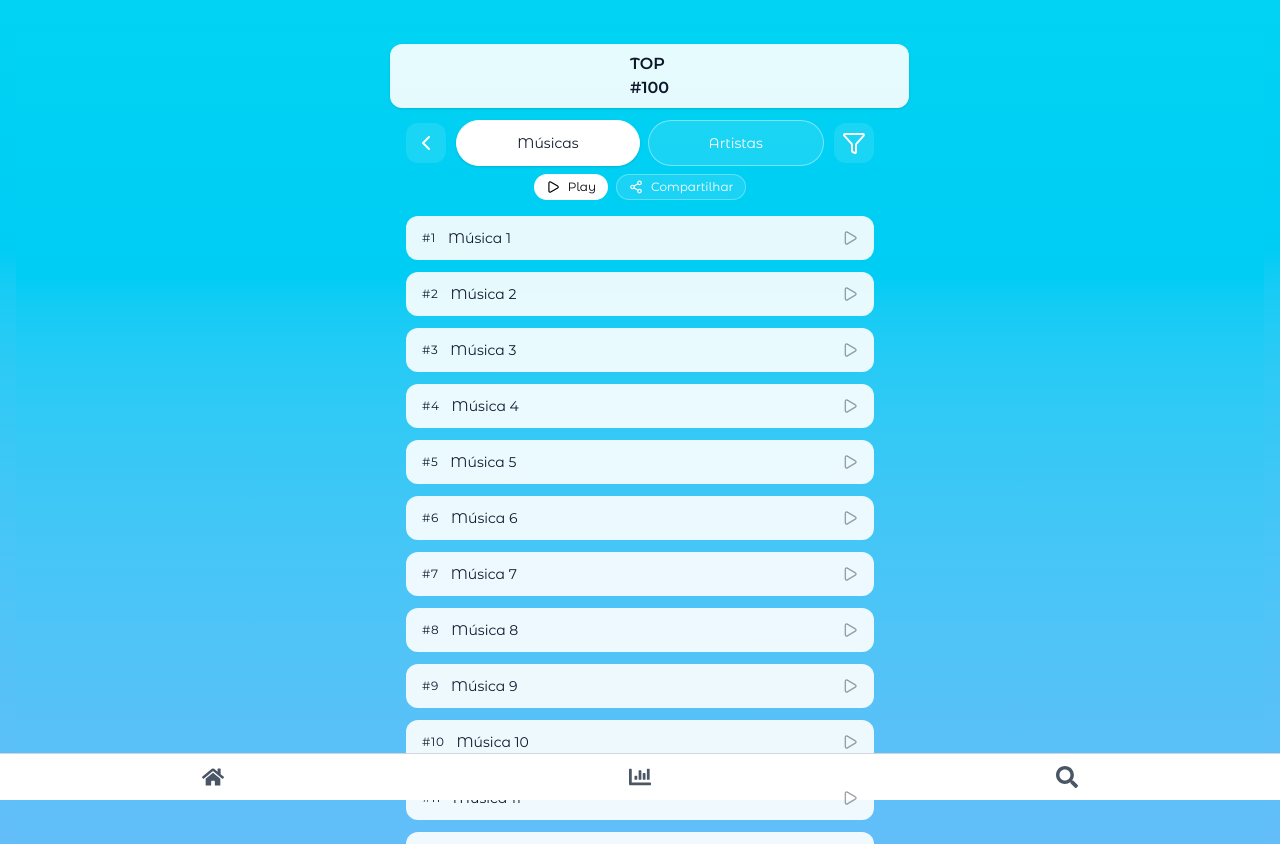
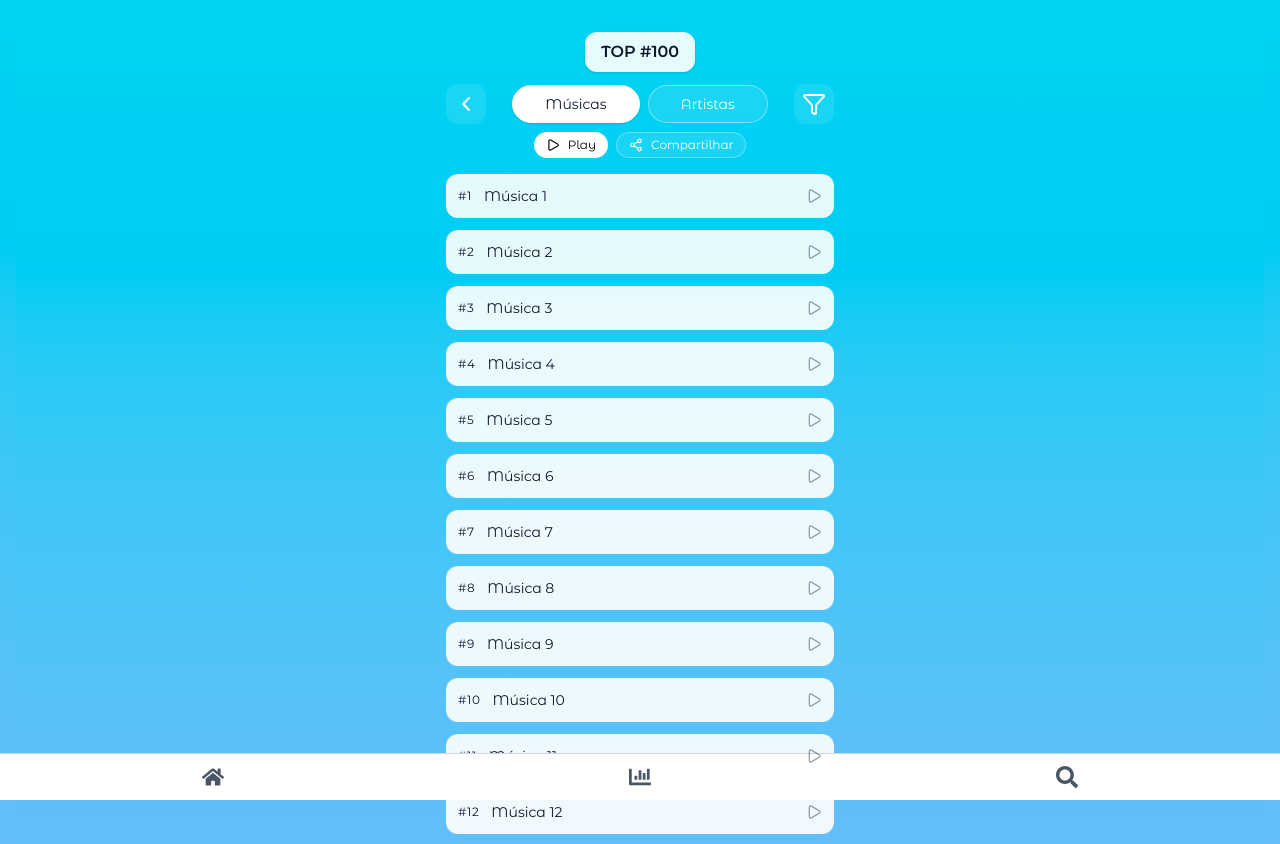
Before and after one commit to g-birocci/react_app_music, a Next.js app in the folder my-next-project/: page /top100 in a window 1280 px wide. Shown: the top 844 px of the page. Built offline with nearby package versions, Linux system fonts and the light colour scheme.

Commit message:
update(jsx para js)

```diff
--- a/my-next-project/src/data/top100.js
+++ /dev/null
@@ -1,2 +0,0 @@
-export const topSongs  = Array.from({ length: 100 }, (_, i) => `Música ${i + 1}`);
-export const topArtists = Array.from({ length: 100 }, (_, i) => `Artista ${i + 1}`);
--- a/my-next-project/src/components/Top100.jsx
+++ b/my-next-project/src/pages/top100.js
@@ -1,11 +1,13 @@
 import { useState } from "react";
-import { ChevronLeft, Filter, Play, Share2 } from "lucide-react";
+import { useRouter } from "next/router";
+import { ChevronLeft, Filter, Play, Share2 } from "lucide-react"; // se preferir react-icons, vê nota abaixo
 
+// botões (Músicas | Artistas)
 function Chip({ active, onClick, children }) {
   return (
     <button
       onClick={onClick}
-      className={`px-15 py-3 rounded-full text-sm border transition ${
+      className={`px-8 py-2 rounded-full text-sm border transition ${
         active
           ? "bg-white text-slate-900 border-white shadow-sm"
           : "bg-white/10 text-white border-white/40 hover:bg-white/20"
@@ -16,9 +18,10 @@ function Chip({ active, onClick, children }) {
   );
 }
 
+// item da lista
 function Row({ index, label }) {
   return (
-    <button className="w-full flex items-center justify-between px-4 py-3 rounded-xl bg-white/90 hover:bg-white transition text-slate-900">
+    <button className="w-full flex items-center justify-between px-3 py-3 rounded-xl bg-white/90 hover:bg-white transition text-slate-900">
       <span className="text-xs font-medium tracking-wider mr-3">#{index}</span>
       <span className="flex-1 text-left text-sm">{label}</span>
       <Play size={16} className="opacity-40" />
@@ -26,23 +29,32 @@ function Row({ index, label }) {
   );
 }
 
-export default function Top100({ songs = [], artists = [] }) {
-  const [tab, setTab] = useState("songs");
+export default function Top100Page() {
+  const router = useRouter();
+  const [tab, setTab] = useState("songs"); // "songs" | "artists"
+
+  // dados MOCK só para UI (substitui quando tiveres API real)
+  const songs = Array.from({ length: 100 }, (_, i) => `Música ${i + 1}`);
+  const artists = Array.from({ length: 100 }, (_, i) => `Artista ${i + 1}`);
   const list = tab === "songs" ? songs : artists;
 
   return (
     <div className="min-h-screen bg-gradient-to-b from-cyan-400 via-purple-400 to-pink-500 text-white">
-      <div className="max-w-[500px] mx-auto pb-24">
-        {/* título central como no mock */}
-        <div className="pt-3">
-          <div className="mx-auto w-fit rounded-xl bg-white/90 text-slate-900 px-60 py-2 font-semibold shadow">
+      <div className="max-w-[420px] mx-auto pb-24">
+        {/*top100/Quadrado */}
+        <div className="pt-0">
+          <div className="mx-auto w-fit rounded-xl bg-white/90 text-slate-900 px-4 py-2 font-semibold shadow">
             TOP #100
           </div>
         </div>
 
-        {/* linha: back | tabs (centrado) | filtro */}
-        <div className="mt-3 grid grid-cols-[auto_1fr_auto] items-center gap- px-4">
-          <button className="p-2 rounded-xl bg-white/10 hover:bg-white/20 justify-self-start">
+        {/* linha: voltar | tabs | filtro */}
+        <div className="mt-3 grid grid-cols-[auto_1fr_auto] items-center gap-3 px-4">
+          <button
+            onClick={() => router.back()}
+            className="p-2 rounded-xl bg-white/10 hover:bg-white/20 justify-self-start"
+            aria-label="Voltar"
+          >
             <ChevronLeft />
           </button>
 
@@ -55,12 +67,15 @@ export default function Top100({ songs = [], artists = [] }) {
             </Chip>
           </div>
 
-          <button className="p-2 rounded-xl bg-white/10 hover:bg-white/20 justify-self-end">
+          <button
+            className="p-2 rounded-xl bg-white/10 hover:bg-white/20 justify-self-end"
+            aria-label="Filtros"
+          >
             <Filter />
           </button>
         </div>
 
-        {/* botões play/compartilhar centrados */}
+        {/* botões play/Compartilhar */}
         <div className="mt-2 flex justify-center gap-2 px-4">
           <button className="px-3 py-1 rounded-full text-xs bg-white text-black flex items-center gap-2">
             <Play size={14} /> Play
@@ -72,7 +87,7 @@ export default function Top100({ songs = [], artists = [] }) {
 
         {/* lista */}
         <div className="p-4 grid gap-3">
-          {list.slice(0, 100).map((label, i) => (
+          {list.map((label, i) => (
             <Row key={i} index={i + 1} label={label} />
           ))}
         </div>
--- a/my-next-project/src/pages/top100.jsx
+++ /dev/null
@@ -1,6 +0,0 @@
-import Top100 from "../components/Top100";      // componente que já criaste
-import { topSongs, topArtists } from "../data/top100";  // os mocks
-
-export default function Top100Page() {
-  return <Top100 songs={topSongs} artists={topArtists} />;
-}
```
